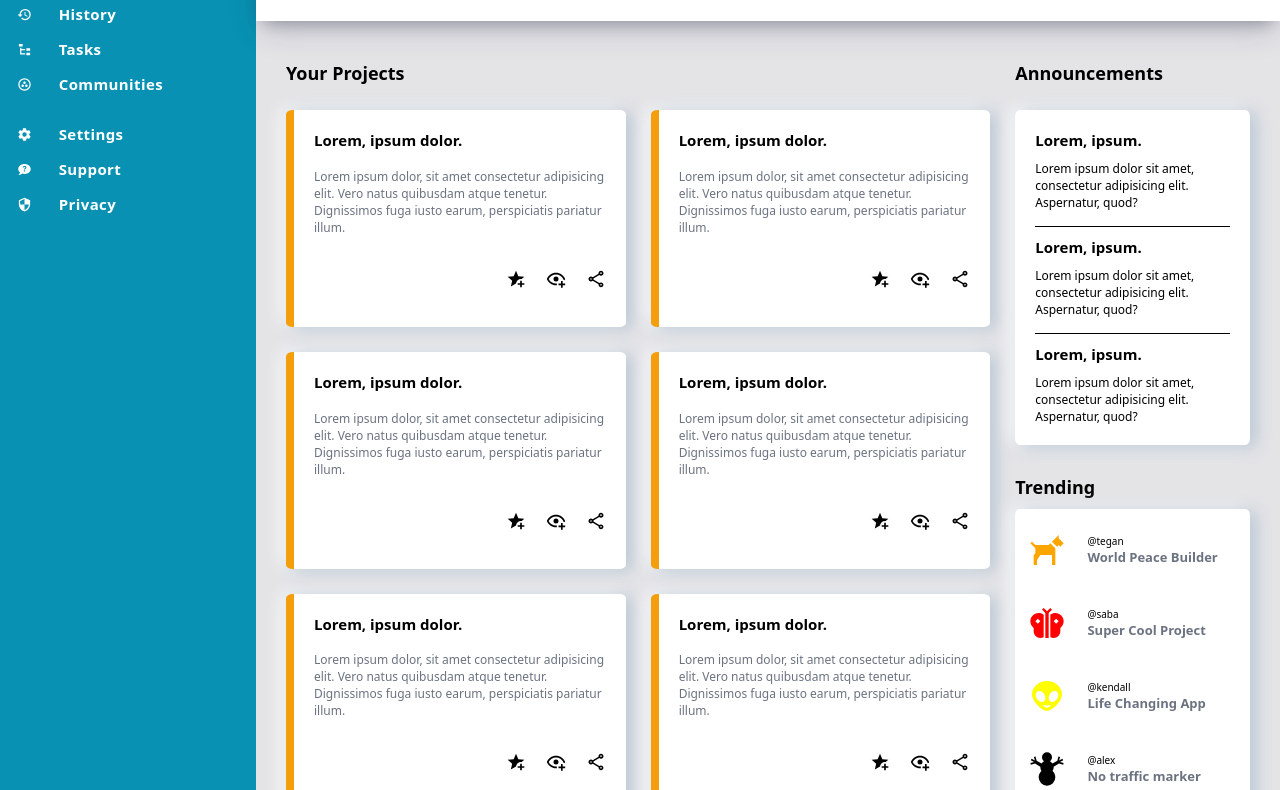
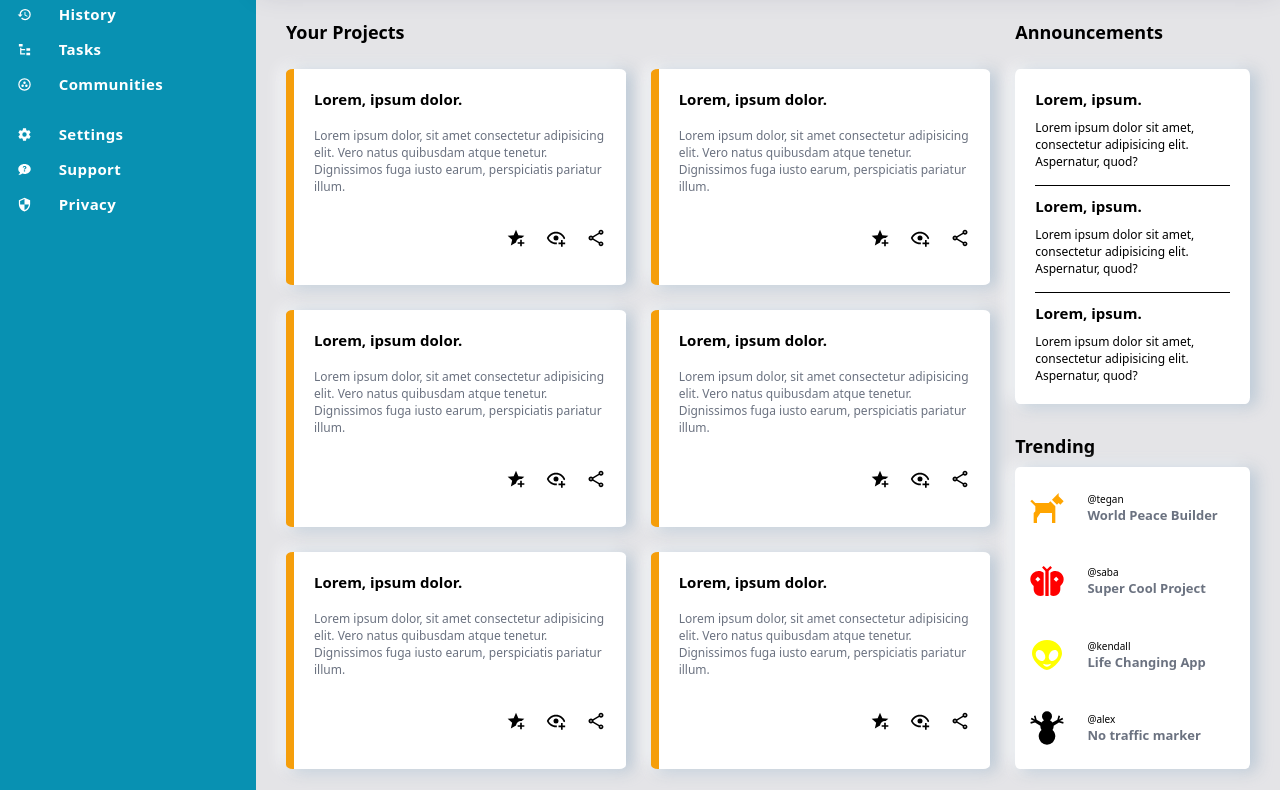
Before and after one commit to saba-bar95/admin-dashboard, a plain HTML site: page index.html in a window 1280 px wide. Shown: the part 186-976 px from the top of the page. Drawn offline with Linux system fonts and the light colour scheme.

Commit message:
A bit change

```diff
--- a/styles.css
+++ b/styles.css
@@ -12,7 +12,7 @@ body {
 .grid-container {
   display: grid;
   grid-template-columns: 1fr 4fr;
-  grid-template-rows: 1fr 4fr;
+  grid-template-rows: 1fr 5fr;
 }
 
 /* ====== HEADER */
```
